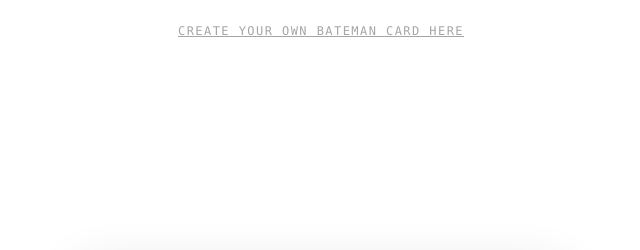
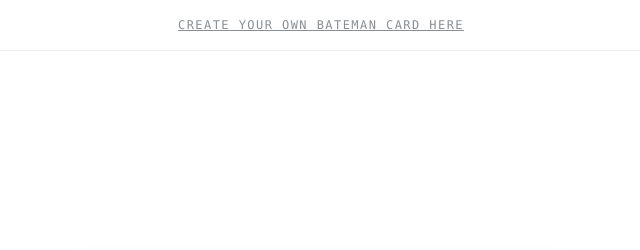
Before and after one commit to Jish2/card, a website: page src/public/preview/index.html in a window 1280 px wide. Shown: the top 250 px of the page, without its empty margins (319-959 px from the left). Drawn offline with Linux system fonts and the light colour scheme; a web font is replaced by a local one.

Commit message:
net zero changes

```diff
--- a/src/public/preview/index.html
+++ b/src/public/preview/index.html
@@ -38,19 +38,35 @@
         box-sizing: border-box;
       }
 
+      html {
+        height: 100%;
+        overflow: hidden;
+        overscroll-behavior: none;
+      }
+
       body {
         margin: 0;
         min-height: 100vh;
+        height: 100vh;
         display: flex;
         flex-direction: column;
         align-items: center;
         background: #ffffff;
         color: #2f2b25;
         overflow-x: hidden;
+        overflow-y: hidden;
+        overscroll-behavior: none;
       }
 
       .promo-banner {
-        margin-top: 24px;
+        margin: 0;
+        padding: 18px 0;
+        align-self: stretch;
+        width: 100%;
+        position: sticky;
+        top: 0;
+        z-index: 20;
+        display: block;
         font-family: ui-monospace, SFMono-Regular, Menlo, Monaco, "Courier New",
           monospace;
         font-size: 12px;
@@ -59,6 +75,9 @@
         letter-spacing: 0.12em;
         text-transform: uppercase;
         text-align: center;
+        background: rgba(255, 255, 255, 0.96);
+        border-bottom: 1px solid rgba(47, 43, 37, 0.08);
+        backdrop-filter: blur(4px);
       }
 
       .promo-banner:hover {
@@ -67,17 +86,25 @@
 
       .card-shell {
         flex: 1;
+        min-height: 0;
         width: 100%;
         display: flex;
         align-items: center;
         justify-content: center;
-        padding: 24px 0 48px;
+        padding: clamp(16px, 6vh, 48px) 0;
+      }
+
+      @supports (height: 100dvh) {
+        body {
+          min-height: 100dvh;
+          height: 100dvh;
+        }
       }
 
       .card-scene {
         perspective: 1200px;
         width: min(100%, 960px);
-        height: max(420px, calc(100vh - 180px));
+        height: clamp(280px, calc(100vh - 180px), 520px);
         display: flex;
         align-items: center;
         justify-content: center;
@@ -311,11 +338,11 @@
         }
 
         .card-shell {
-          padding: 16px 0 32px;
+          padding: clamp(12px, 5vh, 24px) 0;
         }
 
         .card-scene {
-          height: max(360px, calc(100vh - 140px));
+          height: clamp(240px, calc(100vh - 180px), 420px);
         }
 
         .card {
```
